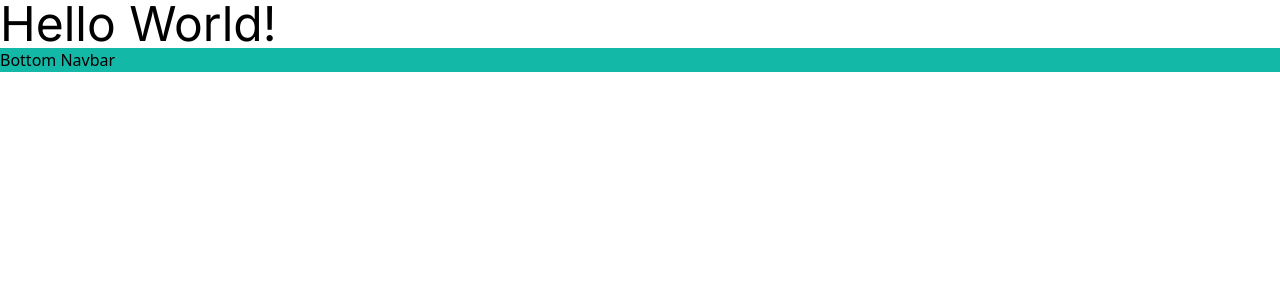
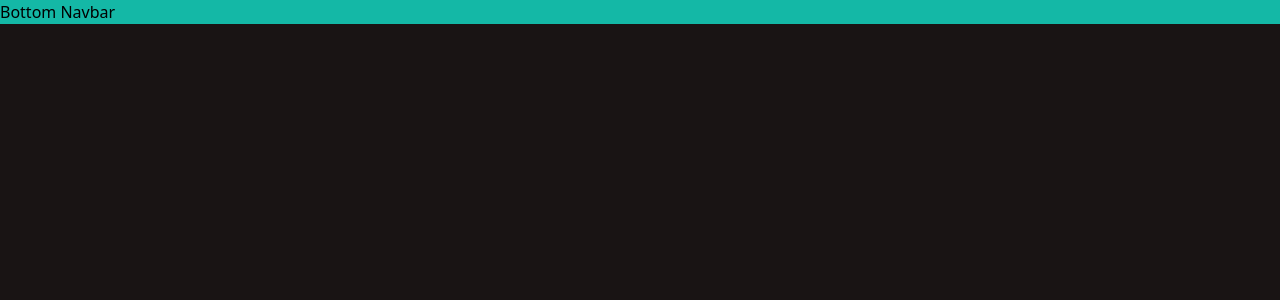
Before and after one commit to DevLukeHere/spotify-tailwind, a React (Create React App) app: page / in a window 1280 px wide. Shown: the top 300 px of the page. Built offline with nearby package versions, Linux system fonts and the light colour scheme.

Commit message:
Removed h1 element

```diff
--- a/src/App.js
+++ b/src/App.js
@@ -2,8 +2,7 @@ import BottomNavbar from "./layouts/BottomNavbar";
 
 function App() {
   return (
-    <div>
-      <h1 className="text-5xl font-inter">Hello World!</h1>
+    <div className="relative h-screen bg-spotify-black">
       <BottomNavbar />
     </div>
   );
```
